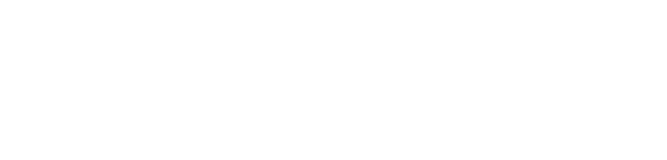
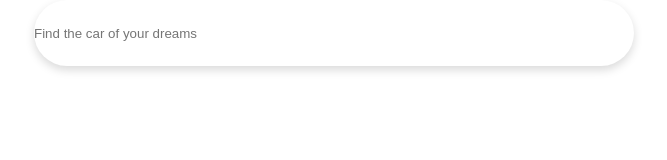
Before and after one commit to abdulazizdevv/Compotition, a plain HTML site: page index-two.html in a window 1280 px wide. Shown: the whole page, without its empty margins (86-753 px from the left). Drawn offline with Linux system fonts and the light colour scheme.

Commit message:
first commit

```diff
--- a/index-two.html
+++ b/index-two.html
@@ -0,0 +1,25 @@
+<!DOCTYPE html>
+<html lang="en">
+
+<head>
+    <meta charset="UTF-8">
+    <meta http-equiv="X-UA-Compatible" content="IE=edge">
+    <meta name="viewport" content="width=device-width, initial-scale=1.0">
+    <title>Me</title>
+    <link rel="stylesheet" href="./css/index-two.css">
+    <link rel="stylesheet" href="./css/main.css">
+</head>
+
+<body>
+
+
+    <section>
+        <div class="container search">
+            <form class="">
+                <input class="js-input search__input" type="text" placeholder="Find the car of your dreams">
+            </form>
+        </div>
+    </section>
+</body>
+
+</html>
--- a/scss/pages/index-two.scss
+++ b/scss/pages/index-two.scss
@@ -0,0 +1,14 @@
+.search {
+  &__input {
+    width: 600px;
+    height: 66px;
+    background: #ffffff;
+    box-shadow: 0px 4px 10px rgba(0, 0, 0, 0.15);
+    border-radius: 100px;
+    outline: none;
+    border: none;
+  }
+  ::placeholder{
+
+  }
+}
```
Also changed, not shown: css/index-one.css (added), css/index-two.css (added), css/main.css, images/searchicon.png (added), scss/main.scss (line endings or trailing spaces), 3 other files.
